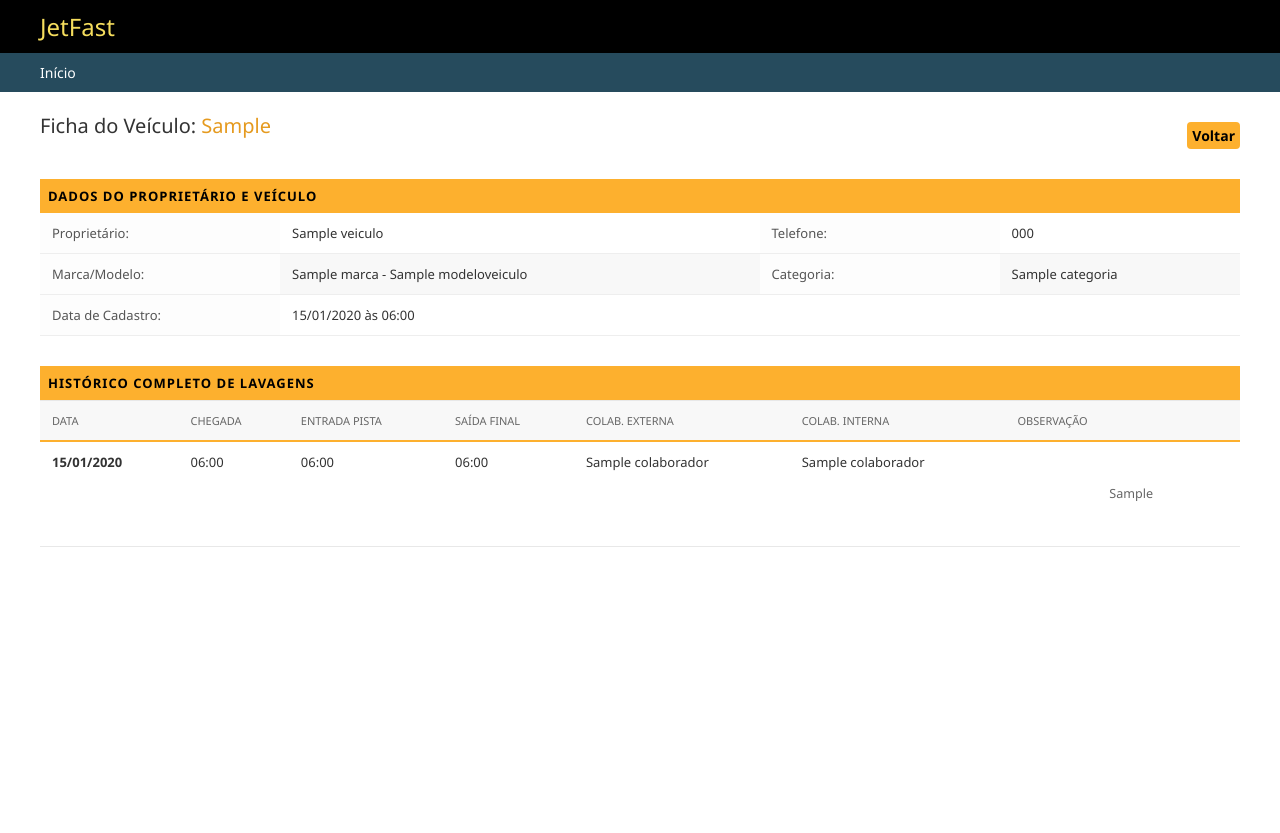
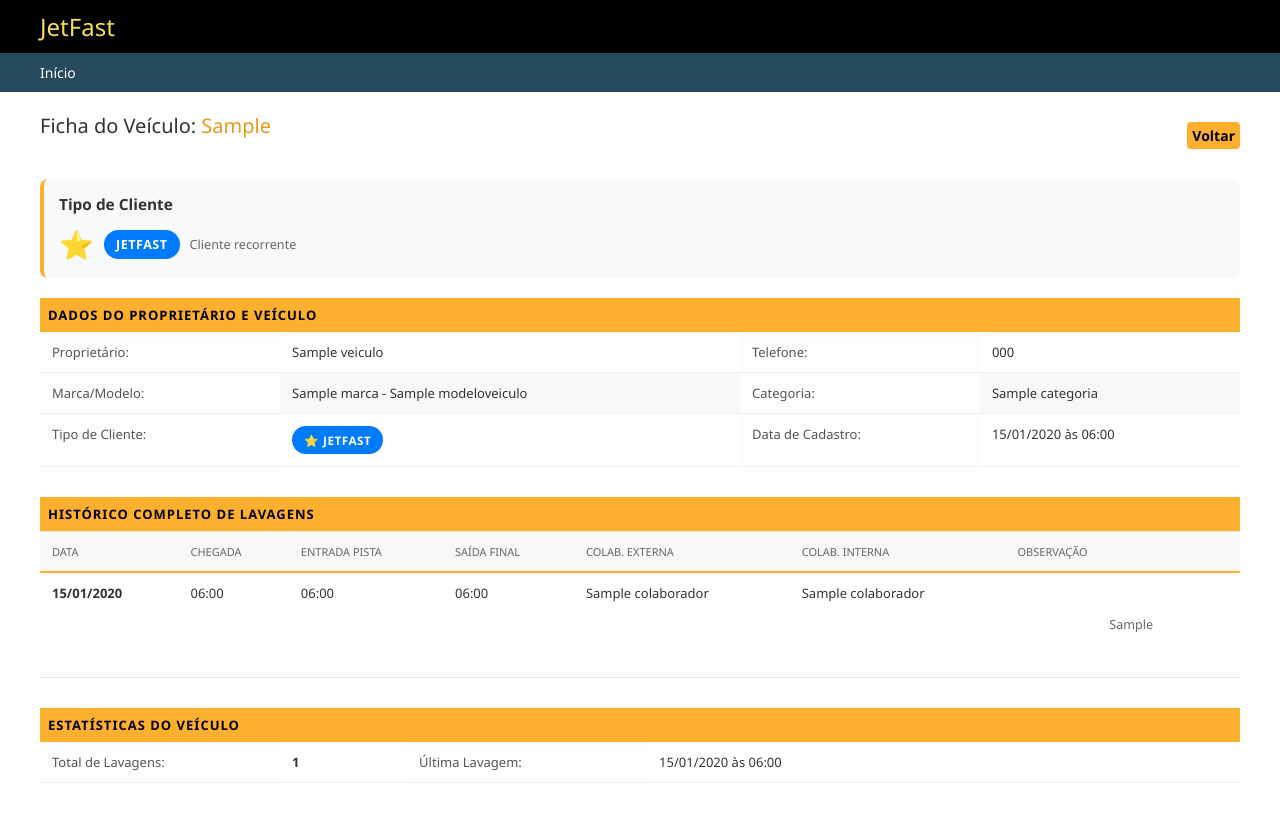
Before and after one commit to RaildoBarros/jetfast, a Django app: page /jetfast/veiculo/1/ in a window 1280 px wide. Before the commit the page ends 547 px from the top, so only its background shows below. Run offline with Django 5.2, Linux system fonts and the light colour scheme; a user stored in the database is signed in; tables that the repository leaves empty hold one stand-in row (values such as "Sample post").

Commit message:
atualiza detalhes_veiculo.html

```diff
--- a/jetfast/templates/admin/detalhes_veiculo.html
+++ b/jetfast/templates/admin/detalhes_veiculo.html
@@ -15,6 +15,8 @@
         --accent-color: #fdb02e;
         --accent-dark: #e59a1f;
         --admin-black: #000; /* Cor padrão do header do Django ou use #000 */
+        --jetfast-blue: #007bff;
+        --organico-green: #28a745;
     }
 
     /* Mantém o Header padrão/preto */
@@ -73,6 +75,52 @@
         font-size: 0.9em;
         color: #666;
     }
+
+    /* Badge para Tipo de Cliente */
+    .badge-tipo-cliente {
+        display: inline-block;
+        padding: 6px 12px;
+        border-radius: 20px;
+        font-weight: bold;
+        font-size: 0.9em;
+        text-transform: uppercase;
+        letter-spacing: 0.5px;
+    }
+
+    .badge-jetfast {
+        background: var(--jetfast-blue);
+        color: white;
+    }
+
+    .badge-organico {
+        background: var(--organico-green);
+        color: white;
+    }
+
+    /* Highlight para tipo de cliente */
+    .tipo-cliente-highlight {
+        background: #f8f9fa;
+        padding: 15px;
+        border-radius: 8px;
+        border-left: 4px solid var(--accent-color);
+        margin-bottom: 20px;
+    }
+
+    .tipo-cliente-highlight h3 {
+        margin: 0 0 10px 0;
+        color: #333;
+        font-size: 1.1em;
+    }
+
+    .tipo-cliente-info {
+        display: flex;
+        align-items: center;
+        gap: 10px;
+    }
+
+    .tipo-cliente-icon {
+        font-size: 2em;
+    }
 </style>
 {% endblock %}
 
@@ -81,6 +129,22 @@
     <div style="display: flex; justify-content: space-between; align-items: center; margin-bottom: 20px;">
         <h1>Ficha do Veículo: <span style="color: var(--accent-dark);">{{ veiculo.placa }}</span></h1>
         <a href="{% url 'admin:jetfast_veiculo_changelist' %}" class="button">Voltar</a>
+    </div>
+
+    <!-- Destaque do Tipo de Cliente -->
+    <div class="tipo-cliente-highlight">
+        <h3>Tipo de Cliente</h3>
+        <div class="tipo-cliente-info">
+            {% if veiculo.tipo_cliente == 'JETFAST' %}
+                <span class="tipo-cliente-icon">⭐</span>
+                <span class="badge-tipo-cliente badge-jetfast">JetFast</span>
+                <span style="color: #666; font-size: 0.9em;">Cliente recorrente</span>
+            {% else %}
+                <span class="tipo-cliente-icon">🌱</span>
+                <span class="badge-tipo-cliente badge-organico">Orgânico</span>
+                <span style="color: #666; font-size: 0.9em;">Cliente eventual</span>
+            {% endif %}
+        </div>
     </div>
 
     <div class="module">
@@ -96,11 +160,19 @@
                 <th>Marca/Modelo:</th>
                 <td>{{ veiculo.modelo_veiculo.marca }} - {{ veiculo.modelo_veiculo.nome }}</td>
                 <th>Categoria:</th>
-                <td>{{ veiculo.categoria.nome }}</td>
+                <td>{{ veiculo.categoria.nome|default:"Sem categoria" }}</td>
             </tr>
             <tr>
+                <th>Tipo de Cliente:</th>
+                <td>
+                    {% if veiculo.tipo_cliente == 'JETFAST' %}
+                        <span class="badge-tipo-cliente badge-jetfast">⭐ JetFast</span>
+                    {% else %}
+                        <span class="badge-tipo-cliente badge-organico">🌱 Orgânico</span>
+                    {% endif %}
+                </td>
                 <th>Data de Cadastro:</th>
-                <td colspan="3">{{ veiculo.data_cadastro|date:"d/m/Y \à\s H:i" }}</td>
+                <td>{{ veiculo.data_cadastro|date:"d/m/Y \à\s H:i" }}</td>
             </tr>
         </table>
     </div>
@@ -146,5 +218,20 @@
             </tbody>
         </table>
     </div>
+
+    <!-- Estatísticas do veículo (opcional) -->
+    {% if lavagens_realizadas %}
+    <div class="module" style="margin-top: 30px;">
+        <h2>Estatísticas do Veículo</h2>
+        <table class="info-table" style="width: 100%; border-collapse: collapse;">
+            <tr>
+                <th>Total de Lavagens:</th>
+                <td><strong>{{ lavagens_realizadas|length }}</strong></td>
+                <th>Última Lavagem:</th>
+                <td>{{ lavagens_realizadas.0.horario_chegada|date:"d/m/Y \à\s H:i" }}</td>
+            </tr>
+        </table>
+    </div>
+    {% endif %}
 </div>
 {% endblock %}
```
